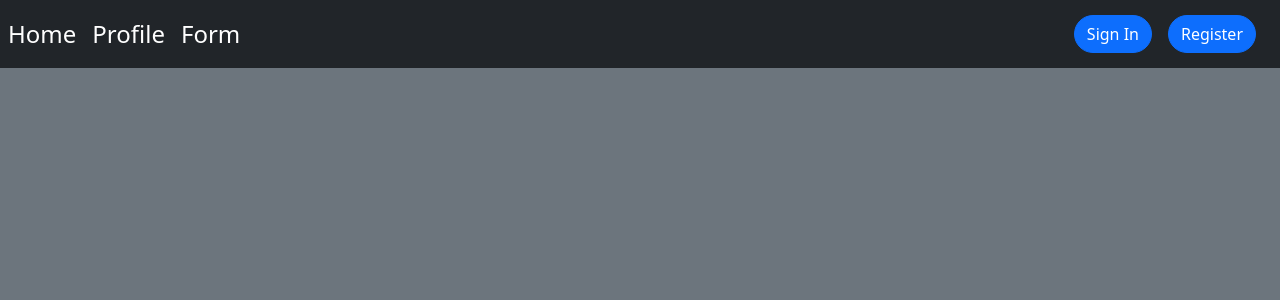
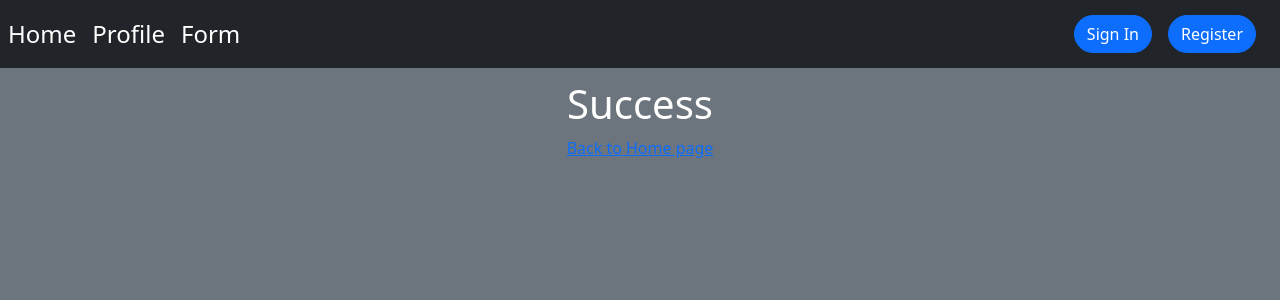
Before and after one commit to jeremy-lee02/Covid19_Web, a React (Create React App) app in the folder Client/: page /success in a window 1280 px wide. Shown: the top 300 px of the page. Built offline with nearby package versions, Linux system fonts and the light colour scheme.

Commit message:
Finish Form

```diff
--- a/Client/src/Components/Form/HealthForm.js
+++ b/Client/src/Components/Form/HealthForm.js
@@ -4,6 +4,8 @@ import {Form, Row, Button, Col, Container, Jumbotron } from 'react-bootstrap';
 import { CountryDropdown} from 'react-country-region-selector';
 
 export default function HealthForm() {
+
+    const submitHandle =()=>{window.location = '/success'}
     return (
 
         <Container className = "container">
@@ -11,7 +13,7 @@ export default function HealthForm() {
                 <Col md={{ span: 6, offset: 3 }}>
                 <Jumbotron>
                     <h1>MEDICAL REPORT FORM</h1>
-                    <Form>
+                    <Form >
                     <Form.Group>
                         <h4>Personal information, Disease - Isolation - Exposure History</h4>
                         <Form.Label>First Name<span> (*)</span></Form.Label>
@@ -91,7 +93,7 @@ export default function HealthForm() {
 
                     <br />
                     <br />
-                    <Button variant="primary" type="submit">
+                    <Button variant="primary" type="submit" onClick={submitHandle}>
                     Submit
                 </Button>
                     </Form>
--- a/Client/src/Components/Navigation.js
+++ b/Client/src/Components/Navigation.js
@@ -5,10 +5,11 @@ import App from '../App';
 import ProfilePage from './ProfilePage';
 import "../App.css";
 import LoginForm from './LoginForm';
-import Landing from '../Landing'
+
 import RegisterForm from './RegisterForm';
 import HealthForm from './Form/HealthForm';
 import Buttons from './Buttons';
+import Success from './Success';
 
 export default function Navigation() {
 
@@ -57,6 +58,9 @@ export default function Navigation() {
           </Route>
           <Route path="/register">
             <Register />
+          </Route>
+          <Route path="/success">
+            <Success />
           </Route>
         </Switch>
     </Router>
--- /dev/null
+++ b/Client/src/Components/Success.js
@@ -0,0 +1,13 @@
+import React from 'react'
+import 'bootstrap/dist/css/bootstrap.min.css';
+
+function Success() {
+    return (
+        <div className="container-fluid text-center bg-secondary" style={{paddingTop:'2em'}}>
+            <h1>Success</h1>
+            <a href="/">Back to Home page</a>
+        </div>
+    )
+}
+
+export default Success
--- a/Client/src/Landing.js
+++ /dev/null
@@ -1,9 +0,0 @@
-import React from 'react'
-import { Redirect } from 'react-router'
-
-
-function Landing() {
-    return <Redirect to="/signIn" />
-}
-
-export default Landing
```
